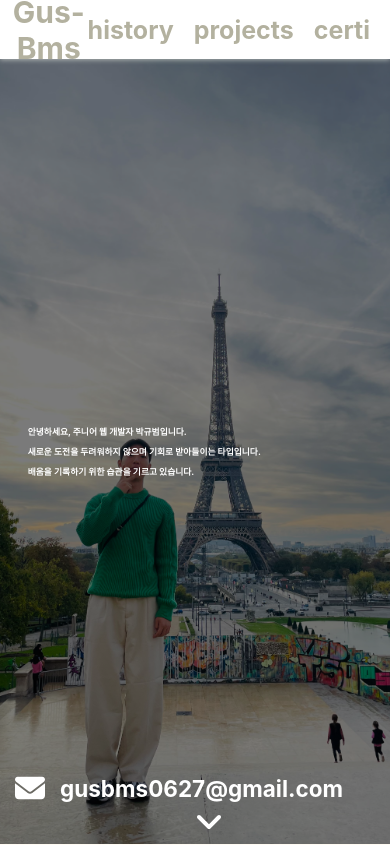
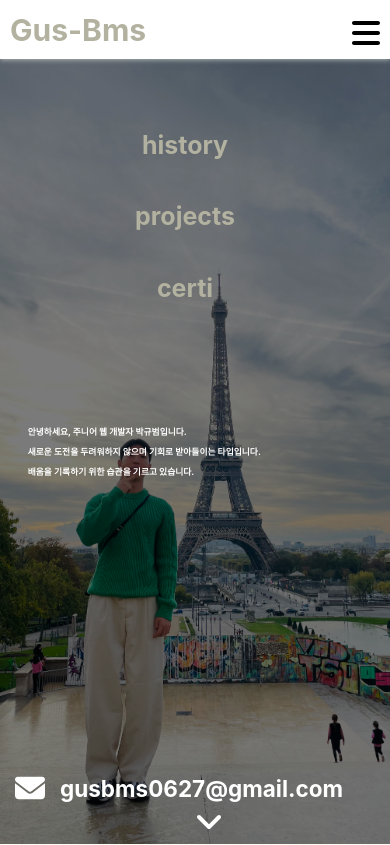
Before and after one commit to gus-bms/portfolio, a React (Create React App) app: page / in a window 390 px wide. Shown: the top 845 px of the page. Built offline with nearby package versions, Linux system fonts and the light colour scheme.

Commit message:
반응형 작업 (헤더)

```diff
--- a/src/component/Header.tsx
+++ b/src/component/Header.tsx
@@ -1,9 +1,13 @@
-import { useEffect, useRef } from 'react'
+import { useEffect, useRef, useState } from 'react'
+import { faBars, faMinus } from '@fortawesome/free-solid-svg-icons';
+import { FontAwesomeIcon } from "@fortawesome/react-fontawesome";
 import style from '../styles/Header.module.scss'
 
 export default function Header() {
   const pbRef = useRef<HTMLDivElement | null>(null);
-
+  const [isMobile, setIsMobile] = useState<boolean>(/Android|webOS|iPhone|iPad|iPod|BlackBerry|IEMobile|Opera Mini/i.test(navigator.userAgent))
+  const [isToggle, setIsToggle] = useState<boolean>(false)
+  const menuRef = useRef<HTMLDivElement | null>(null)
   const handleLogo = () => {
     window.scrollTo({ top: 0, behavior: 'smooth' })
   }
@@ -18,6 +22,10 @@ export default function Header() {
     }
   }
 
+  const resizeListener = (e: any) => {
+    if (e.target.visualViewport.width > 961) setIsToggle(false)
+  };
+
   useEffect(() => {
     window.onscroll = function () {
       var winScroll = document.body.scrollTop || document.documentElement.scrollTop;
@@ -26,20 +34,44 @@ export default function Header() {
       if (pbRef.current)
         pbRef.current.style.width = scrolled + "%";
     }
+
+    window.addEventListener("resize", resizeListener);
+
   }, [])
+
+  useEffect(() => {
+    console.log(isToggle)
+    if (isToggle) {
+      menuRef.current?.classList.add(style.active)
+      return
+    }
+    menuRef.current?.classList.remove(style.active)
+
+  }, [isToggle])
 
   return (
     <>
       <div className={style.box__header}>
         <h1 onClick={handleLogo} className={style.logo}>Gus-Bms</h1>
-        <div className={style.box__menu} style={{ marginLeft: 'auto', display: 'flex' }}>
-          <h2 onClick={() => moveAnchor('history')}>history</h2>
-          <h2 onClick={() => moveAnchor('projects')} >projects</h2>
-          <h2 >certi</h2>
+        <div className={style.box__menu} >
+          <FontAwesomeIcon icon={!isToggle ? faBars : faMinus} color='black' size='2x' onClick={() => setIsToggle(!isToggle)} />
+          <div ref={menuRef} >
+            <h2 onClick={() => {
+              setIsToggle(false)
+              moveAnchor('history')
+            }
+            }>history</h2>
+            <h2 onClick={() => {
+              setIsToggle(false)
+              moveAnchor('projects')
+            }
+            }>projects</h2>
+            <h2 >certi</h2>
+          </div>
         </div>
-      </div>
-      <div className={style.progress__container}>
-        <div ref={pbRef} className={style.progress__bar}></div>
+        <div className={style.progress__container}>
+          <div ref={pbRef} className={style.progress__bar}></div>
+        </div>
       </div>
     </>
   )
--- a/src/styles/Header.module.scss
+++ b/src/styles/Header.module.scss
@@ -1,3 +1,5 @@
+@import "./mixin";
+
 .box__header {
   display: flex;
   align-items: center;
@@ -18,17 +20,28 @@
   cursor: pointer;
   transition: 0.3s linear;
   font-size: 30px;
+  z-index: 1;
 
   &:hover {
     color: black;
   }
 }
 
-.box__menu > h2 {
-  margin-right: 20px;
-  font-size: 25px;
-  color: #b3b19f;
-  cursor: pointer;
+.box__menu {
+  margin-left: auto;
+  display: flex;
+  > div {
+    display: flex;
+    > h2 {
+      margin-right: 20px;
+      font-size: 25px;
+      color: #b3b19f;
+      cursor: pointer;
+    }
+  }
+  > svg {
+    display: none;
+  }
 }
 
 .progress__container {
@@ -45,3 +58,42 @@
   height: 3px;
   background-color: blueviolet;
 }
+
+@include mobile {
+  .active {
+    opacity: 1 !important;
+  }
+  .box__menu {
+    margin-right: 10px;
+    > div {
+      opacity: 0;
+      transition: all 0.3s;
+      display: flex;
+      flex-direction: column;
+      top: 7vh;
+      background: navajowhite;
+      position: absolute;
+      width: 100%;
+      left: 0;
+      height: 334px;
+
+      > h2 {
+        display: flex;
+        cursor: pointer;
+        top: 50px;
+        flex-direction: column;
+        position: relative;
+      }
+    }
+
+    > svg {
+      display: block;
+      cursor: pointer;
+      position: absolute;
+      top: 17px;
+      right: 10px;
+    }
+  }
+}
+@include tablet {
+}
```
